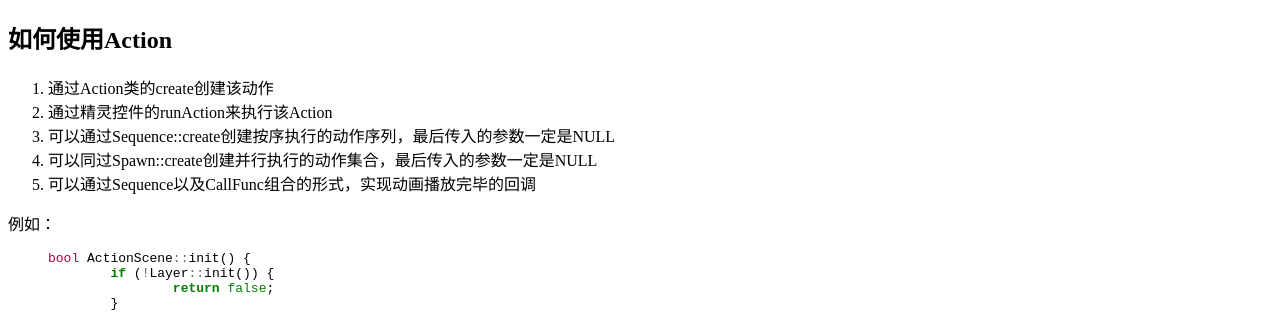
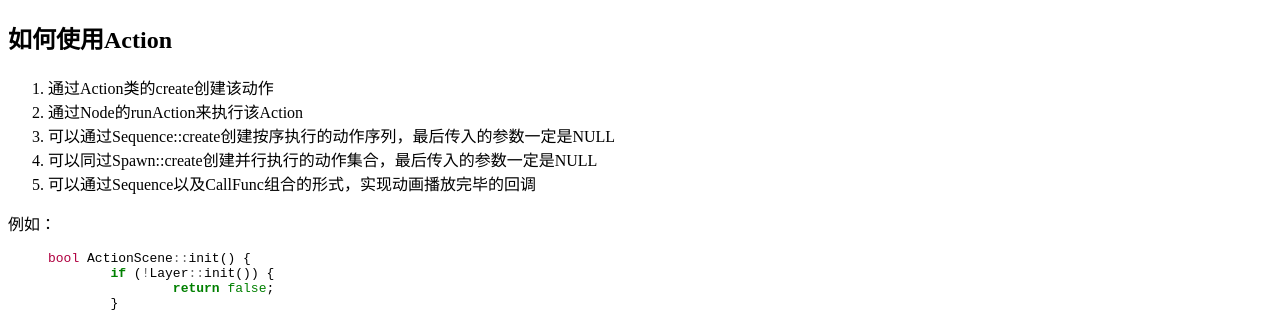
Before and after one commit to LunArrest/LunArrest.github.io, a Jekyll site: the page built from _posts/2015-05-13-cocos2dx-basic-action.md, in a window 1280 px wide. Shown: the part 658-970 px from the top of the page. Built offline with Jekyll 4.4.1, drawn with Linux system fonts in a browser that asks for light colours.

Commit message:
- 类继承结构修改

```diff
--- a/_posts/2015-05-13-cocos2dx-basic-action.md
+++ b/_posts/2015-05-13-cocos2dx-basic-action.md
@@ -29,7 +29,7 @@ tags: cocos2dx
 ## 如何使用Action
 
 1. 通过Action类的create创建该动作
-2. 通过精灵控件的runAction来执行该Action
+2. 通过Node的runAction来执行该Action
 3. 可以通过Sequence::create创建按序执行的动作序列，最后传入的参数一定是NULL
 4. 可以同过Spawn::create创建并行执行的动作集合，最后传入的参数一定是NULL
 5. 可以通过Sequence以及CallFunc组合的形式，实现动画播放完毕的回调
```
